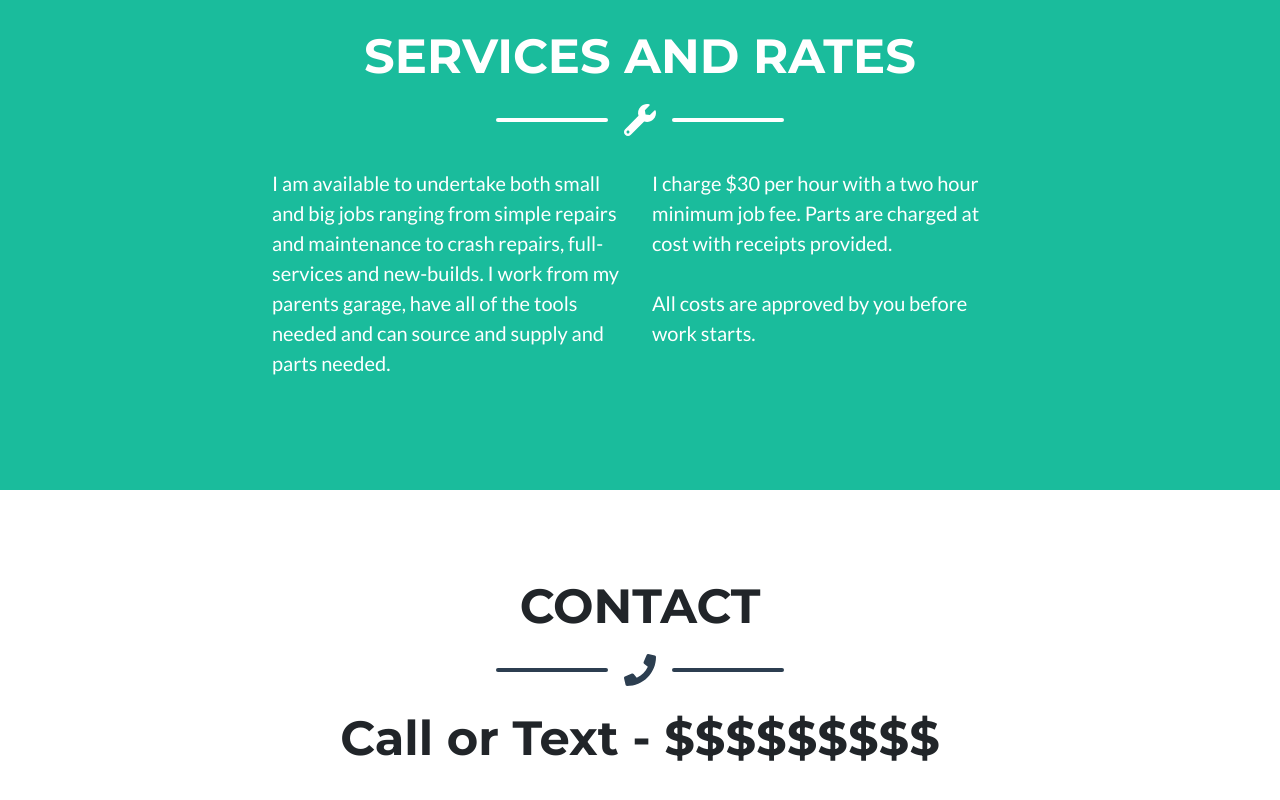
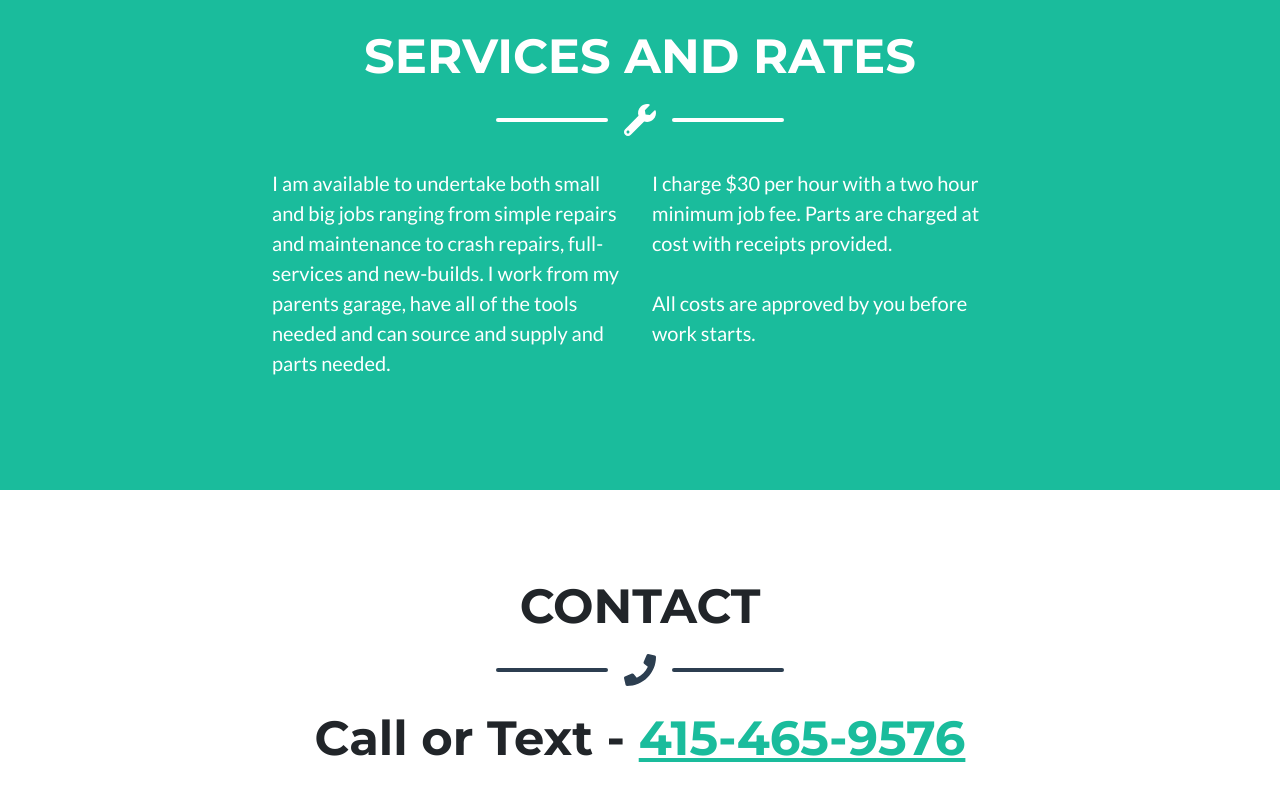
Before and after one commit to JackCurphey/jackcurphey.github.io, a plain HTML site: page index.html in a window 1280 px wide. Shown: the part 1000-1800 px from the top of the page. Drawn offline with nearby package versions, Linux system fonts and the light colour scheme.

Commit message:
Update index.html

```diff
--- a/index.html
+++ b/index.html
@@ -101,7 +101,7 @@
                     <div class="divider-custom-line"></div>
                 </div>
 
-                <h2 class="page-section-heading text-center text-black">Call or Text - $$$$$$$$$</h2>
+                <h2 class="page-section-heading text-center text-black">Call or Text - <a href="4154659576">415-465-9576</a></h2>
 
 
 
```
